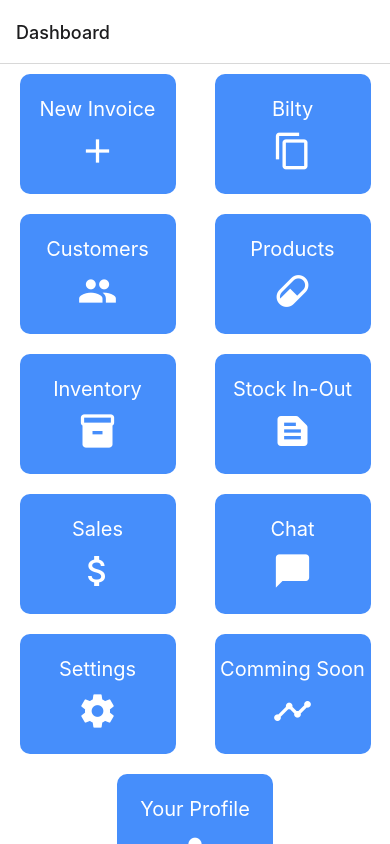
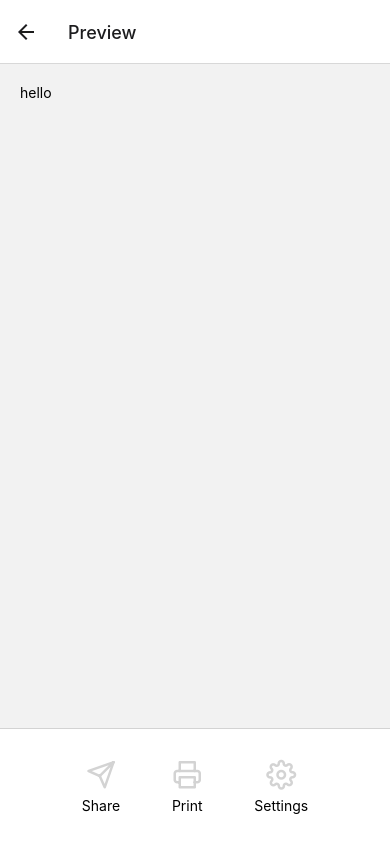
Before and after one commit to mianfarooqazam/Medi_Stock, a React Native app: screen /InvoicePreview in a window 390 px wide. Built offline with nearby package versions, Linux system fonts and the light colour scheme.

Commit message:
InvoivePreview added
-Fixed layout for bottom buttons
-Bottom-sheet dependency added

```diff
--- a/package.json
+++ b/package.json
@@ -10,6 +10,7 @@
   },
   "dependencies": {
     "@expo/vector-icons": "^13.0.0",
+    "@gorhom/bottom-sheet": "^4.6.1",
     "@react-native-firebase/app": "^18.7.3",
     "@react-native-firebase/auth": "^18.7.3",
     "@react-navigation/native": "^6.1.9",
--- a/src/navigator/MainNavigator.tsx
+++ b/src/navigator/MainNavigator.tsx
@@ -21,6 +21,7 @@ import OnBoarding from '../screens/dashboard/onBoarding/OnBoarding';
 import YourProfile from '../screens/dashboard/YourProfile';
 import ViewInvoices from '../screens/dashboard/ViewInvoices';
 import SettingScreen from '../screens/dashboard/SettingScreen';
+import InvoicePreview from '../screens/dashboard/InvoicePreview';
 
 
 
@@ -51,7 +52,7 @@ const MainNavigator = () => {
        <Stack.Screen name='StockInOut' component={StockInOut} options={{title:'In-Out Stock'}}/>
        <Stack.Screen name='YourProfile' component={YourProfile} options={{title:'Profile'}}/>
        <Stack.Screen name='SettingScreen' component={SettingScreen} options={{title:'Settings'}}/>
-
+       <Stack.Screen name='InvoicePreview' component={InvoicePreview} options={{title:'Preview'}}/>
 
         <Stack.Screen  name='ChatScreen' component={ChatScreen} options={{title:"Start Chatting with your friends"}}/>
 
--- /dev/null
+++ b/src/screens/dashboard/InvoicePreview.tsx
@@ -0,0 +1,50 @@
+import { StyleSheet, Text, View } from 'react-native'
+import React from 'react'
+import ReusableButton from '../../components/Button/ReusableButton'
+import { Feather } from '@expo/vector-icons';
+const InvoicePreview = () => {
+    return (
+        <View style={styles.container}>
+            <View style={styles.content}>
+                <Text>hello</Text>
+
+            </View>
+            <View style={styles.buttonContainer}>
+                <View style={{flexDirection:"row",justifyContent:"space-evenly"}}>
+                <View style={{gap:5,alignItems:'center'}}>
+                    <Feather name="send" size={30} color="#d3d3d3" />
+                    <Text >Share</Text>
+                </View>
+                <View style={{gap:5,alignItems:'center'}}>
+                    <Feather name="printer" size={30} color="#d3d3d3" />
+                    <Text>Print</Text>
+                </View>
+                <View style={{gap:5,alignItems:'center'}}>
+                    <Feather name="settings" size={30} color="#d3d3d3" />
+                    <Text>Settings</Text>
+                </View>
+                </View>
+            </View>
+        </View>
+    )
+}
+
+export default InvoicePreview
+
+const styles = StyleSheet.create({
+    container: {
+        flex: 1,
+        // justifyContent: 'space-between',
+    },
+    content: {
+        flex: 1,
+        padding: 20,
+
+    },
+    buttonContainer: {
+        backgroundColor: '#fff',
+        padding: 30,
+        borderTopWidth: 1,
+        borderTopColor: '#d3d3d3',
+    },
+})
--- a/src/screens/dashboard/NewInvoice.tsx
+++ b/src/screens/dashboard/NewInvoice.tsx
@@ -384,7 +384,7 @@ const NewInvoice = ({ navigation }) => {
                     >
                         <ReusableButton
                             label="Preview"
-                            onPress={() => console.log("🚀 Preview button pressed")}
+                            onPress={() => navigation.navigate("InvoicePreview")}
                             style={{ width: "45%", backgroundColor: "#4683fb" }} textColor={undefined} />
                         <ReusableButton
                             label="Save"
```
Also changed, not shown: 1 other file (tests, documents, lock files or other folders).
